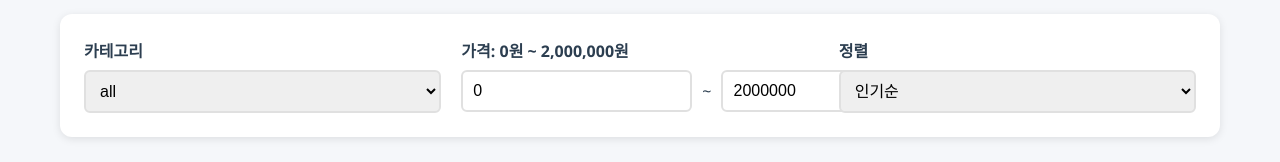
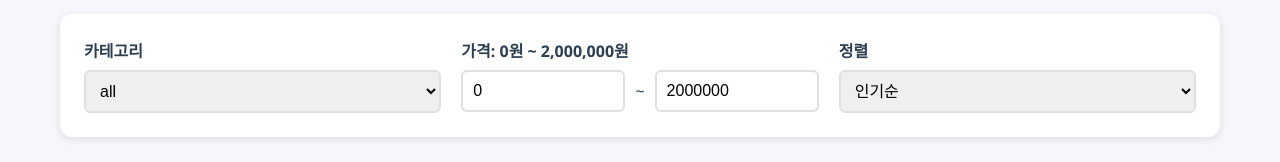
Before and after one commit to SeungJunS0ng/ShopMall, a React (Vite) app: page /products in a window 1280 px wide. Shown: the part 172-334 px from the top of the page. Built offline with nearby package versions, Linux system fonts and the light colour scheme.

Commit message:
feat: ProductList 박스 크기 수정 및 0개 상품 표시 문구 수정

```diff
--- a/src/pages/ProductList/ProductList.module.css
+++ b/src/pages/ProductList/ProductList.module.css
@@ -48,6 +48,7 @@
 
 .priceInputs input {
     flex: 1;
+    min-width: 0;
 }
 
 .count {
--- a/src/pages/ProductList/ProductList.tsx
+++ b/src/pages/ProductList/ProductList.tsx
@@ -96,8 +96,8 @@ export default function ProductList() {
                 총 {filteredProducts.length}개의 상품
             </p>
 
-            {/* 상품 개수 */}
-            {filterProducts.length > 0 ? (
+            {/* 상품 그리드 */}
+            {filteredProducts.length > 0 ? (
                 <div className={styles.productGrid}>
                     {filteredProducts.map(product => (
                         <ProductCard key={product.id} product={product} />
```
